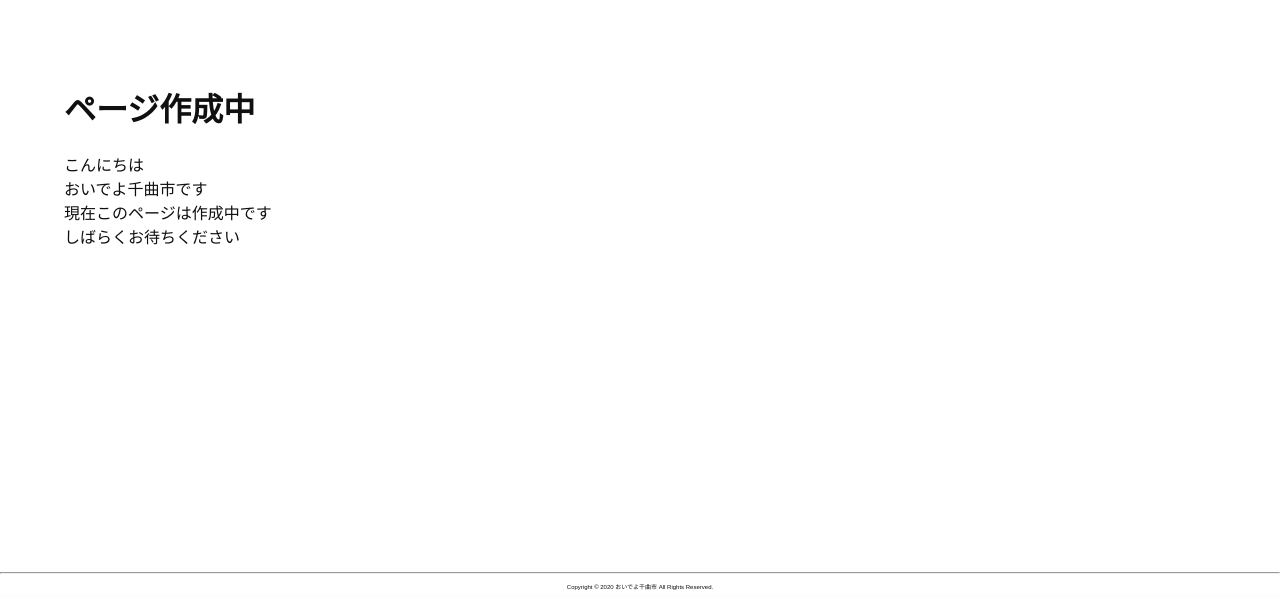
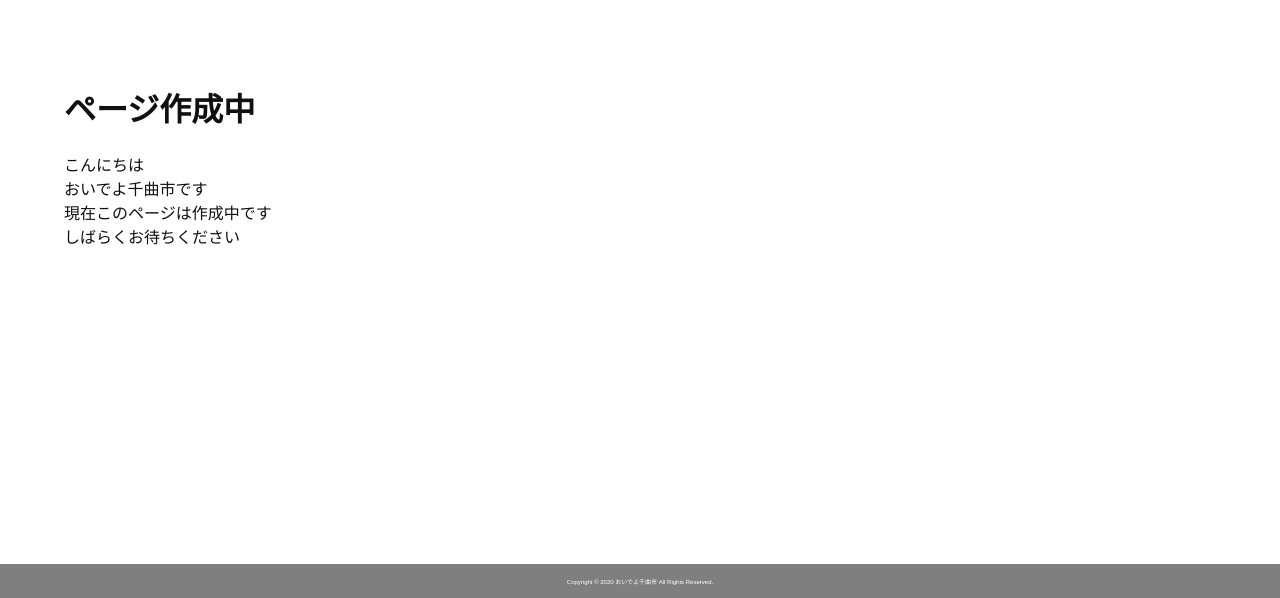
Before and after one commit to oichiku/oichiku-web, a FastAPI app: page / in a window 1280 px wide. Shown: the part 801-1399 px from the top of the page. Run offline with FastAPI, Linux system fonts and the light colour scheme.

Commit message:
add footer

```diff
--- a/static/css/main.css
+++ b/static/css/main.css
@@ -83,10 +83,15 @@ body {
   -webkit-transform: translate3d(0, 0, 10px);
   transform: translate3d(0, 0, 10px);
   width: 100vw;
-  background-color: var(--main-bg);
 }
 .message {
   padding: 5%;
+  background-color: var(--main-bg);
+}
+footer {
+  padding: 1%;
+  background: rgba(0,0,0,0.5);
+  color: white;
 }
 .copyright {
   text-align: center;
--- a/templates/index.html
+++ b/templates/index.html
@@ -75,9 +75,11 @@
             しばらくお待ちください<br>
             <br><br><br><br><br><br><br><br><br><br><br><br><br><br>
         </div>
-        <hr>
-        <p class="copyright">Copyright © 2020 おいでよ千曲市 All Rights Reserved.
-        </p>
+        <footer>
+            <div class="copyright">
+            Copyright © 2020 おいでよ千曲市 All Rights Reserved.
+            </div>
+        </footer>
     </div>
 </body>
 </html>
```
